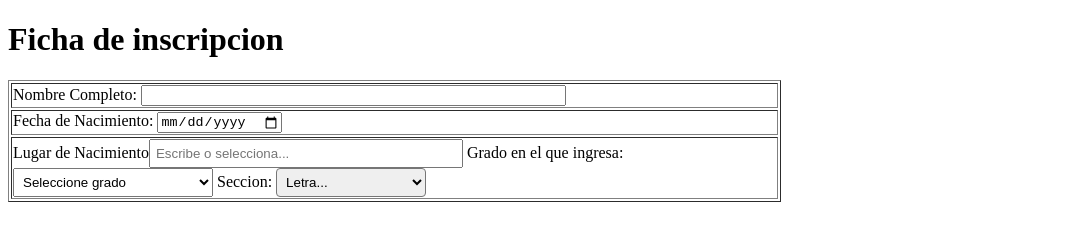
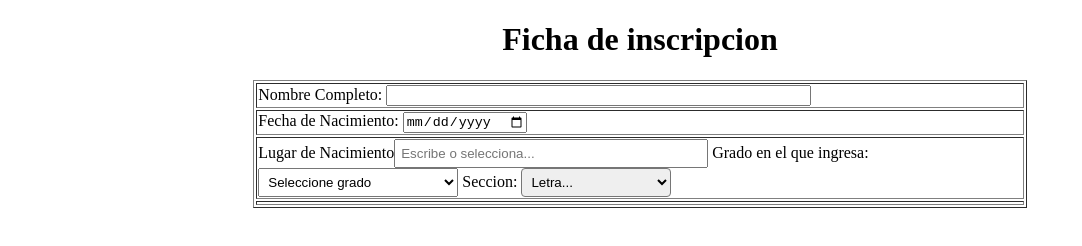
Before and after one commit to MichaelMenotti/taller2, a plain HTML site: page eventos/ficha_inscripcion.html in a window 1280 px wide. Shown: the whole page, without its empty margins (0-1082 px from the left). Drawn offline with Linux system fonts and the light colour scheme.

Commit message:
Commit inicial

```diff
--- a/eventos/ficha_inscripcion.html
+++ b/eventos/ficha_inscripcion.html
@@ -6,8 +6,8 @@
     <title>Ficha de inscripcion</title>
 </head>
 <body>
-    <h1>Ficha de inscripcion</h1>
-    <table style="width: auto; box-shadow: 5px;" border="1">
+    <h1 style="text-align: center;">Ficha de inscripcion</h1>
+    <table align="center" style="width: auto; box-shadow: 5px;" border="1">
         <form>
         <tr>
             <td>
@@ -59,6 +59,11 @@
                   </select>
             </td>
         </tr>
+        <tr>
+            <td>
+                <label for="fdomicilio"></label>
+            </td>
+        </tr>
         </form>
     </table>
 </body>
```
